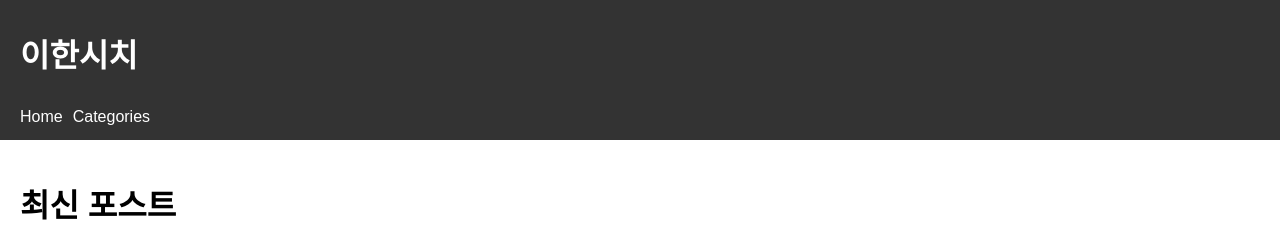
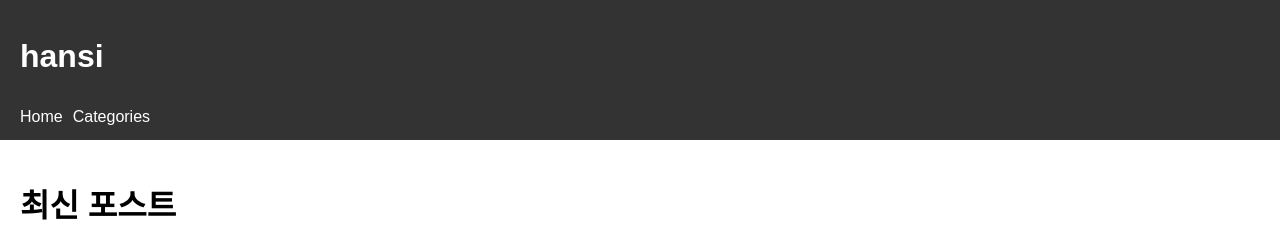
Before and after one commit to LeeHan20/LeeHan20.github.io, a Jekyll site: the page built from index.html, in a window 1280 px wide. Shown: the top 229 px of the page. Built offline with Jekyll 4.4.1, drawn with Linux system fonts in a browser that asks for light colours.

Commit message:
Update _config.yml

```diff
--- a/_config.yml
+++ b/_config.yml
@@ -1,4 +1,4 @@
-title: 이한시치
+title: hansi
 description: 블로그 글을 카테고리별로 분류하는 예제 사이트입니다.
 baseurl: "" # username.github.io의 경우 빈 문자열
 url: "https://LeeHan20.github.io"
```
